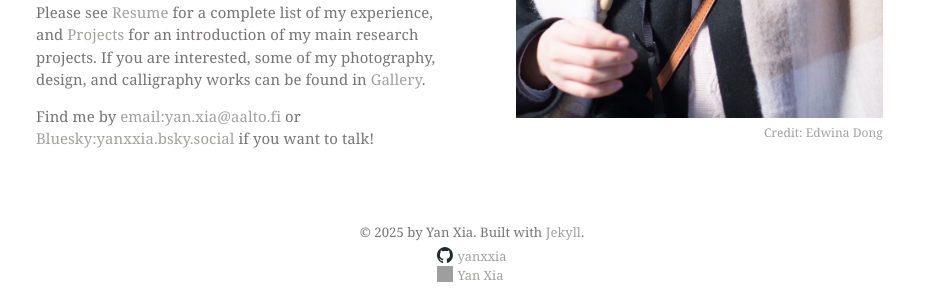
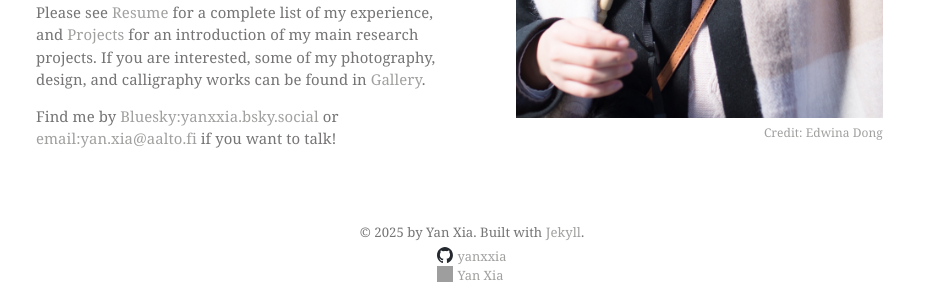
Before and after one commit to yanxxia/yanxxia.github.io, a Jekyll site: the page built from index.html, in a window 1280 px wide. Shown: the part 561-861 px from the top of the page, without its empty margins (168-1100 px from the left). Built offline with Jekyll 4.4.1, drawn with Linux system fonts in a browser that asks for light colours; grey boxes are pictures that could not be loaded.

Commit message:
Update 2025

```diff
--- a/index.html
+++ b/index.html
@@ -6,7 +6,7 @@ title: Yan Xia
   <p>Hi! I am Yan, a final-year Doctoral Candidate in Computer Science at Aalto University, Finland. I am supervised by <a href="http://www.mkivela.com/">Prof. Mikko Kivel&#228;</a> and advised by <a href="https://users.aalto.fi/~kellerb1/">Dr. Barbara Keller</a>. I expect to graduate by November 2025 and I am now actively looking for postdoctoral positions.</p>
   <p> I am a computational social scientist who aims to conduct solid research that bridges computer science and social science. My main interest lies in understanding the organic socio-psychological processes underlying negative phenomena in online systems, such as opinion polarization, political (anti-)fandom, and toxic language. I use various computational tools in natural language processing and network analysis to address my research questions. My work has been published in venues including <i>CSCW</i>, <i>ICWSM</i>, and <i>EPJ Data Science</i>.</p>
   <p>Please see <a href="/resume.html">Resume</a> for a complete list of my experience, and <a href="/projects.html">Projects</a> for an introduction of my main research projects. If you are interested, some of my photography, design, and calligraphy works can be found in <a href="/gallery.html">Gallery</a>.</p>
-  <p>Find me by <a href="mailto:yan.xia@aalto.fi">email:yan.xia@aalto.fi</a> or <a href="https://bsky.app/profile/yanxxia.bsky.social">Bluesky:yanxxia.bsky.social</a> if you want to talk!</p>
+  <p>Find me by <a href="https://bsky.app/profile/yanxxia.bsky.social">Bluesky:yanxxia.bsky.social</a> or <a href="mailto:yan.xia@aalto.fi">email:yan.xia@aalto.fi</a> if you want to talk!</p>
 </div>
 <div class="pic-div">
   <img class="pic" src="assets/images/profile_photo.jpg" />
--- a/projects.html
+++ b/projects.html
@@ -77,11 +77,10 @@ title: Yan Xia | Projects
 
   <div class="section-div">
     <div class="pj-title-div">
-      <img class="pj-image crossparty" src="assets/images/projects/cross-party.png" />
       <div class="pj-title">Integrated or Segregated? User Behavior Change after Cross-Party Interactions on Reddit</div>
       <div class="pj-description">Data analysis, Aalto University & CENTAI, Jan 2023 - May 2024</div>
     </div>
-    <!-- <img class="pj-image crossparty" src="assets/images/projects/cross_party.png" /> -->
+    <img class="pj-image crossparty" src="assets/images/projects/cross_party.png" />
     <div class="pj-content-div">
       <div class="pj-subtitle">Publications</div>
       <div class="content">
--- a/resume.html
+++ b/resume.html
@@ -209,7 +209,7 @@ title: Yan Xia | Resume
     <div class="entry-div">
       <div class="time-div">2024</div>
       <div class="content-div">
-        <div class="content"><a href="https://dl.acm.org/journal/tochi" class="dark"><b>TOCHI</b> (ACM Transactions on Computer-Human Interaction)</a></div>
+        <div class="content last"><a href="https://dl.acm.org/journal/tochi" class="dark"><b>TOCHI</b> (ACM Transactions on Computer-Human Interaction)</a></div>
       </div>
     </div>
     <div class="entry-div">
```
Also changed, not shown: 3 other files.
